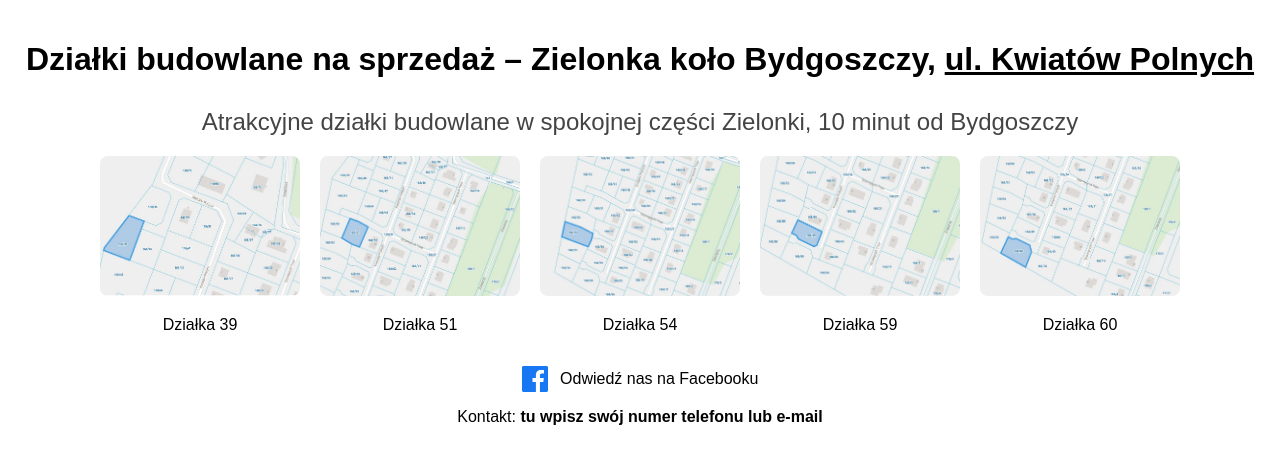
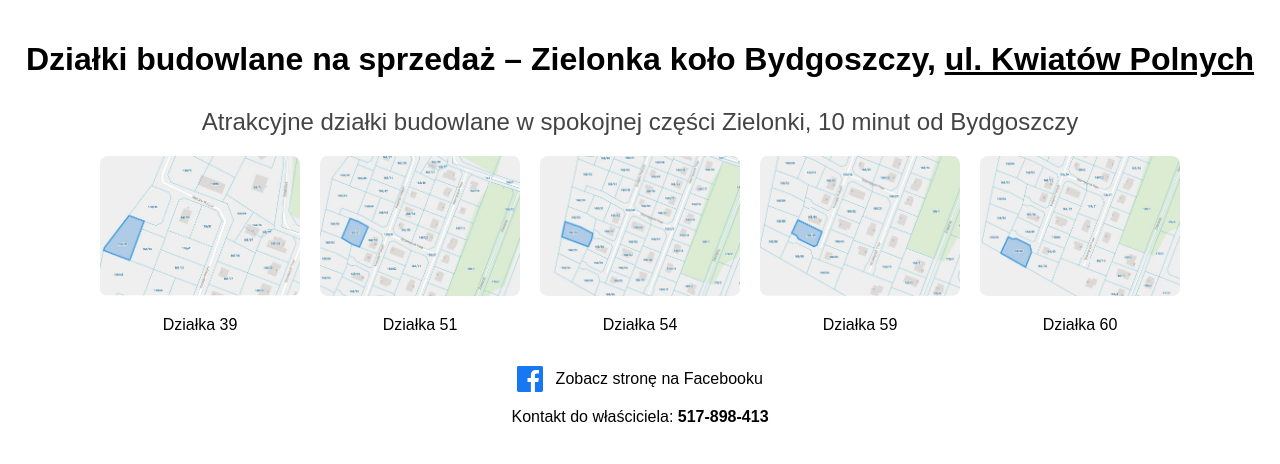
Before and after one commit to AleksandraSos/dzialkizielonka, a plain HTML site: page index.html in a window 1280 px wide. Drawn offline with Linux system fonts and the light colour scheme.

Commit message:
Update Facebook link text and contact information

```diff
--- a/index.html
+++ b/index.html
@@ -118,12 +118,12 @@
                 0-1.796.715-1.796 1.763v2.311h3.587l-.467 3.696h-3.12V24h6.116C23.403
                 24 24 23.403 24 22.674V1.326C24 .597 23.403 0 22.675 0z"/>
             </svg>
-            Odwiedź nas na Facebooku
+            Zobacz stronę na Facebooku
         </a>
     </p>
 
     <p style="margin-top: 15px;">
-        Kontakt: <strong>tu wpisz swój numer telefonu lub e-mail</strong>
+        Kontakt do właściciela: <strong>517-898-413</strong>
     </p>
 </footer>
 
```
